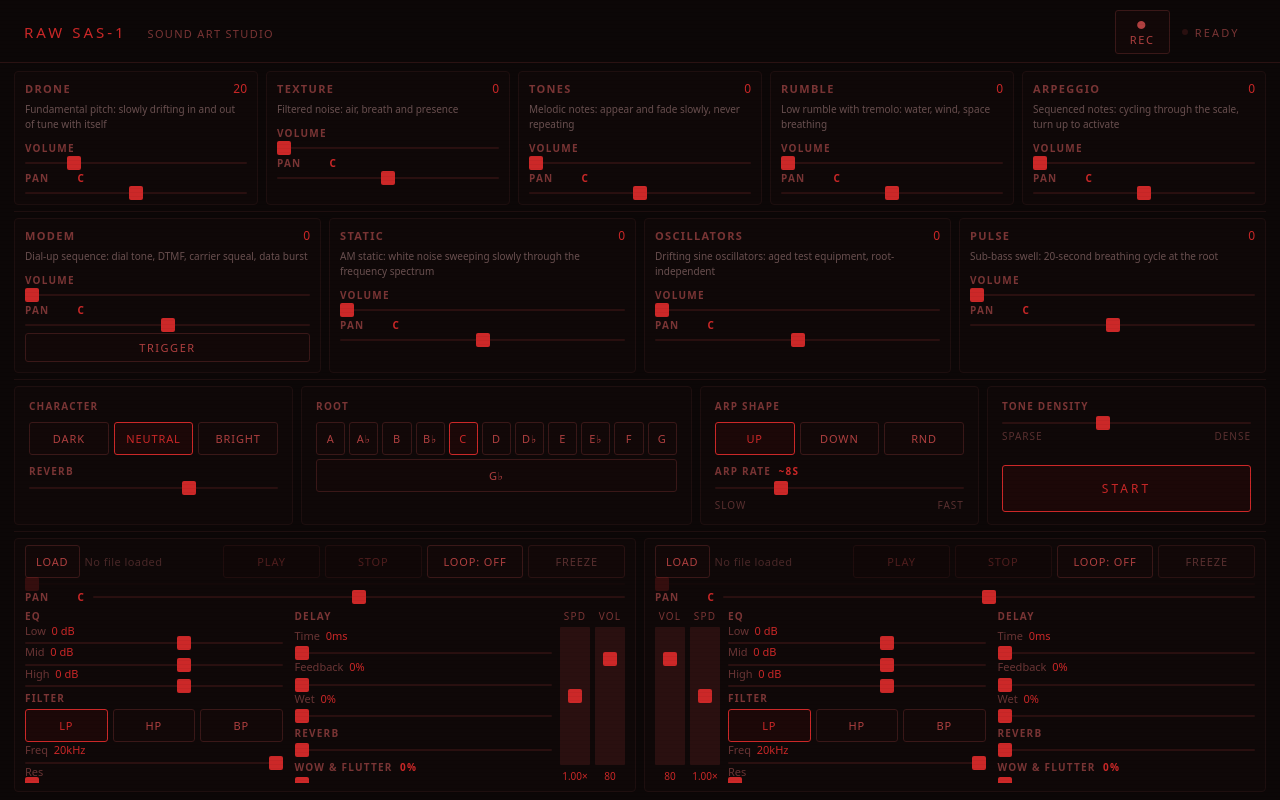
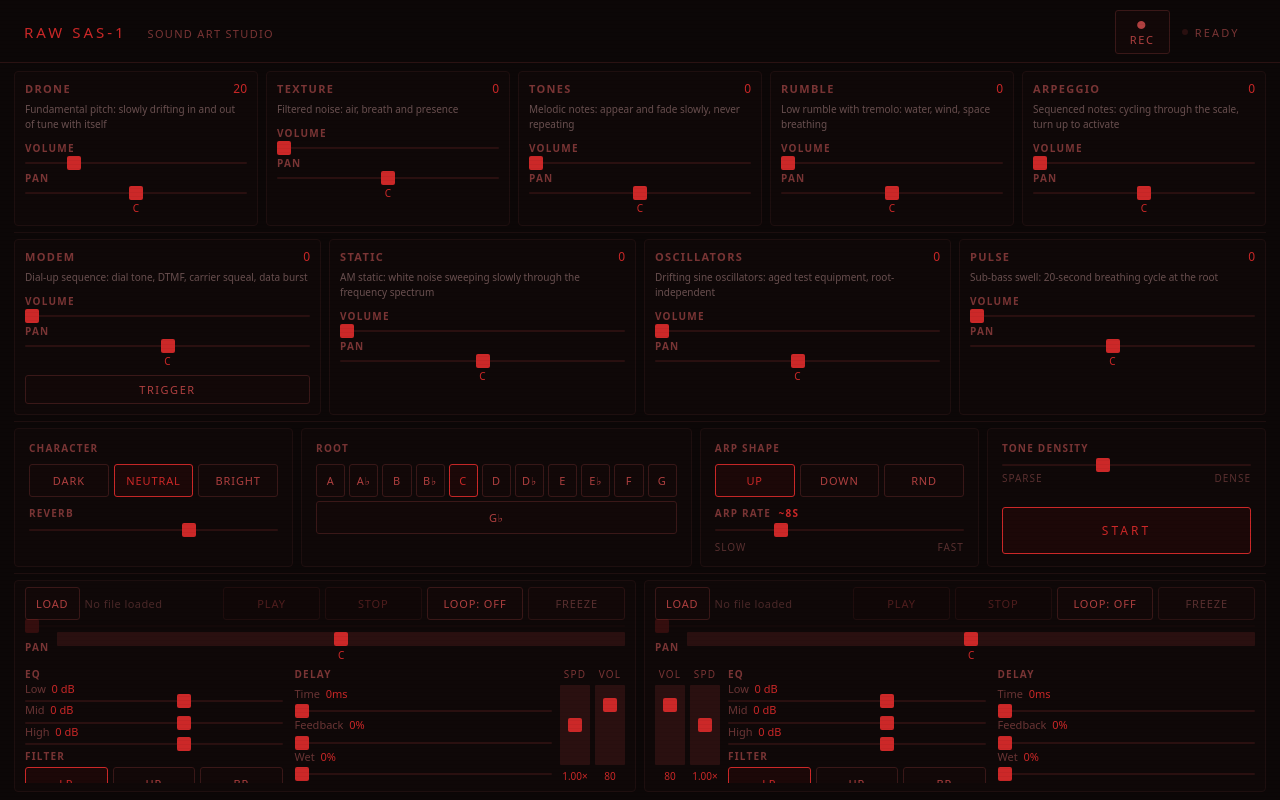
Before and after one commit to MisterRaw/raw-sas-1, a plain HTML site: page index.html in a window 1280 px wide. Drawn offline with nearby package versions, Linux system fonts and the light colour scheme.

Commit message:
Centre pan position indicator below slider, C centred on load

```diff
--- a/index.html
+++ b/index.html
@@ -152,13 +152,21 @@
       margin-top: -4px;
     }
 
-    .pan-val {
+    .pan-val-center {
       font-size: 10px;
       color: #cc2828;
       font-variant-numeric: tabular-nums;
-      min-width: 28px;
-      display: inline-block;
-      text-align: right;
+      display: block;
+      text-align: center;
+      width: 100%;
+    }
+
+    .pan-slider-col {
+      flex: 1;
+      display: flex;
+      flex-direction: column;
+      align-items: stretch;
+      gap: 2px;
     }
 
     .layer-blurb {
@@ -573,40 +581,45 @@
       <span class="layer-blurb">Fundamental pitch: slowly drifting in and out of tune with itself</span>
       <span class="panel-label">Volume</span>
       <input type="range" id="vol-drone" min="0" max="100" value="20">
-      <span class="panel-label">Pan &nbsp;<span id="pan-val-drone" class="pan-val">C</span></span>
+      <span class="panel-label">Pan</span>
       <input type="range" id="pan-drone" min="-100" max="100" value="0">
+      <span id="pan-val-drone" class="pan-val-center">C</span>
     </div>
     <div class="layer">
       <div class="layer-header"><span class="layer-name">Texture</span><span class="layer-val" id="val-texture">0</span></div>
       <span class="layer-blurb">Filtered noise: air, breath and presence</span>
       <span class="panel-label">Volume</span>
       <input type="range" id="vol-texture" min="0" max="100" value="0">
-      <span class="panel-label">Pan &nbsp;<span id="pan-val-texture" class="pan-val">C</span></span>
+      <span class="panel-label">Pan</span>
       <input type="range" id="pan-texture" min="-100" max="100" value="0">
+      <span id="pan-val-texture" class="pan-val-center">C</span>
     </div>
     <div class="layer">
       <div class="layer-header"><span class="layer-name">Tones</span><span class="layer-val" id="val-tones">0</span></div>
       <span class="layer-blurb">Melodic notes: appear and fade slowly, never repeating</span>
       <span class="panel-label">Volume</span>
       <input type="range" id="vol-tones" min="0" max="100" value="0">
-      <span class="panel-label">Pan &nbsp;<span id="pan-val-tones" class="pan-val">C</span></span>
+      <span class="panel-label">Pan</span>
       <input type="range" id="pan-tones" min="-100" max="100" value="0">
+      <span id="pan-val-tones" class="pan-val-center">C</span>
     </div>
     <div class="layer">
       <div class="layer-header"><span class="layer-name">Rumble</span><span class="layer-val" id="val-movement">0</span></div>
       <span class="layer-blurb">Low rumble with tremolo: water, wind, space breathing</span>
       <span class="panel-label">Volume</span>
       <input type="range" id="vol-movement" min="0" max="100" value="0">
-      <span class="panel-label">Pan &nbsp;<span id="pan-val-movement" class="pan-val">C</span></span>
+      <span class="panel-label">Pan</span>
       <input type="range" id="pan-movement" min="-100" max="100" value="0">
+      <span id="pan-val-movement" class="pan-val-center">C</span>
     </div>
     <div class="layer">
       <div class="layer-header"><span class="layer-name">Arpeggio</span><span class="layer-val" id="val-arpeggio">0</span></div>
       <span class="layer-blurb">Sequenced notes: cycling through the scale, turn up to activate</span>
       <span class="panel-label">Volume</span>
       <input type="range" id="vol-arpeggio" min="0" max="100" value="0">
-      <span class="panel-label">Pan &nbsp;<span id="pan-val-arpeggio" class="pan-val">C</span></span>
+      <span class="panel-label">Pan</span>
       <input type="range" id="pan-arpeggio" min="-100" max="100" value="0">
+      <span id="pan-val-arpeggio" class="pan-val-center">C</span>
     </div>
   </div>
 
@@ -619,8 +632,9 @@
       <span class="layer-blurb">Dial-up sequence: dial tone, DTMF, carrier squeal, data burst</span>
       <span class="panel-label">Volume</span>
       <input type="range" id="vol-modem" min="0" max="100" value="0">
-      <span class="panel-label">Pan &nbsp;<span id="pan-val-modem" class="pan-val">C</span></span>
+      <span class="panel-label">Pan</span>
       <input type="range" id="pan-modem" min="-100" max="100" value="0">
+      <span id="pan-val-modem" class="pan-val-center">C</span>
       <button class="btn btn-trigger" id="modem-trigger">Trigger</button>
     </div>
     <div class="layer">
@@ -628,24 +642,27 @@
       <span class="layer-blurb">AM static: white noise sweeping slowly through the frequency spectrum</span>
       <span class="panel-label">Volume</span>
       <input type="range" id="vol-radio" min="0" max="100" value="0">
-      <span class="panel-label">Pan &nbsp;<span id="pan-val-radio" class="pan-val">C</span></span>
+      <span class="panel-label">Pan</span>
       <input type="range" id="pan-radio" min="-100" max="100" value="0">
+      <span id="pan-val-radio" class="pan-val-center">C</span>
     </div>
     <div class="layer">
       <div class="layer-header"><span class="layer-name">Oscillators</span><span class="layer-val" id="val-unstable">0</span></div>
       <span class="layer-blurb">Drifting sine oscillators: aged test equipment, root-independent</span>
       <span class="panel-label">Volume</span>
       <input type="range" id="vol-unstable" min="0" max="100" value="0">
-      <span class="panel-label">Pan &nbsp;<span id="pan-val-unstable" class="pan-val">C</span></span>
+      <span class="panel-label">Pan</span>
       <input type="range" id="pan-unstable" min="-100" max="100" value="0">
+      <span id="pan-val-unstable" class="pan-val-center">C</span>
     </div>
     <div class="layer">
       <div class="layer-header"><span class="layer-name">Pulse</span><span class="layer-val" id="val-breath">0</span></div>
       <span class="layer-blurb">Sub-bass swell: 20-second breathing cycle at the root</span>
       <span class="panel-label">Volume</span>
       <input type="range" id="vol-breath" min="0" max="100" value="0">
-      <span class="panel-label">Pan &nbsp;<span id="pan-val-breath" class="pan-val">C</span></span>
+      <span class="panel-label">Pan</span>
       <input type="range" id="pan-breath" min="-100" max="100" value="0">
+      <span id="pan-val-breath" class="pan-val-center">C</span>
     </div>
   </div>
 
@@ -713,7 +730,7 @@
         <button class="btn btn-freeze" id="sample-freeze-a">Freeze</button>
       </div>
       <input type="range" class="sample-scrub" id="sample-scrub-a" min="0" max="1000" value="0" disabled>
-      <div class="sample-pan-row"><span class="panel-label">Pan &nbsp;<span id="sample-pan-val-a" class="pan-val">C</span></span><input type="range" id="sample-pan-a" min="-100" max="100" value="0"></div>
+      <div class="sample-pan-row"><span class="panel-label">Pan</span><div class="pan-slider-col"><input type="range" id="sample-pan-a" min="-100" max="100" value="0"><span id="sample-pan-val-a" class="pan-val-center">C</span></div></div>
       <div class="sample-body">
         <div class="sample-controls">
           <div class="sample-ctrl-col">
@@ -777,7 +794,7 @@
         <button class="btn btn-freeze" id="sample-freeze-b">Freeze</button>
       </div>
       <input type="range" class="sample-scrub" id="sample-scrub-b" min="0" max="1000" value="0" disabled>
-      <div class="sample-pan-row"><span class="panel-label">Pan &nbsp;<span id="sample-pan-val-b" class="pan-val">C</span></span><input type="range" id="sample-pan-b" min="-100" max="100" value="0"></div>
+      <div class="sample-pan-row"><span class="panel-label">Pan</span><div class="pan-slider-col"><input type="range" id="sample-pan-b" min="-100" max="100" value="0"><span id="sample-pan-val-b" class="pan-val-center">C</span></div></div>
       <div class="sample-body">
         <div class="sample-faders">
           <div class="fader-col">
```
